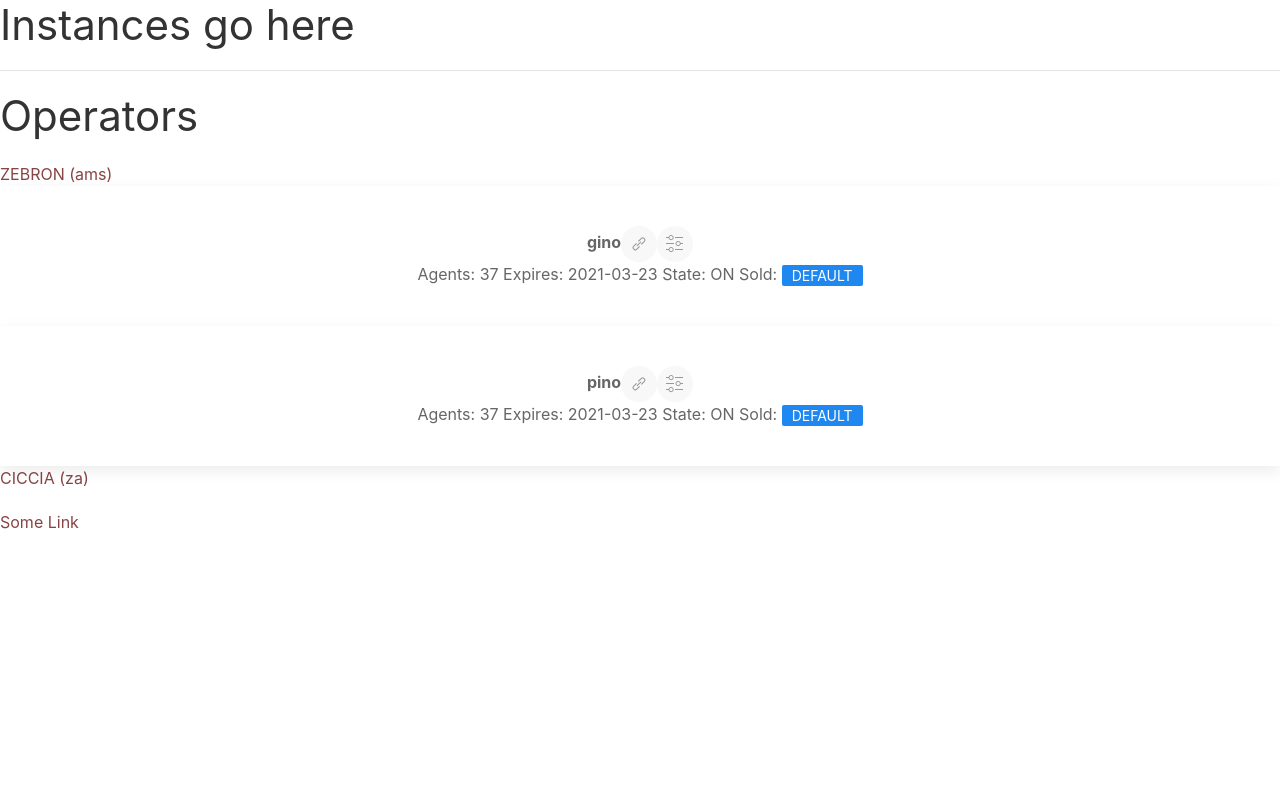
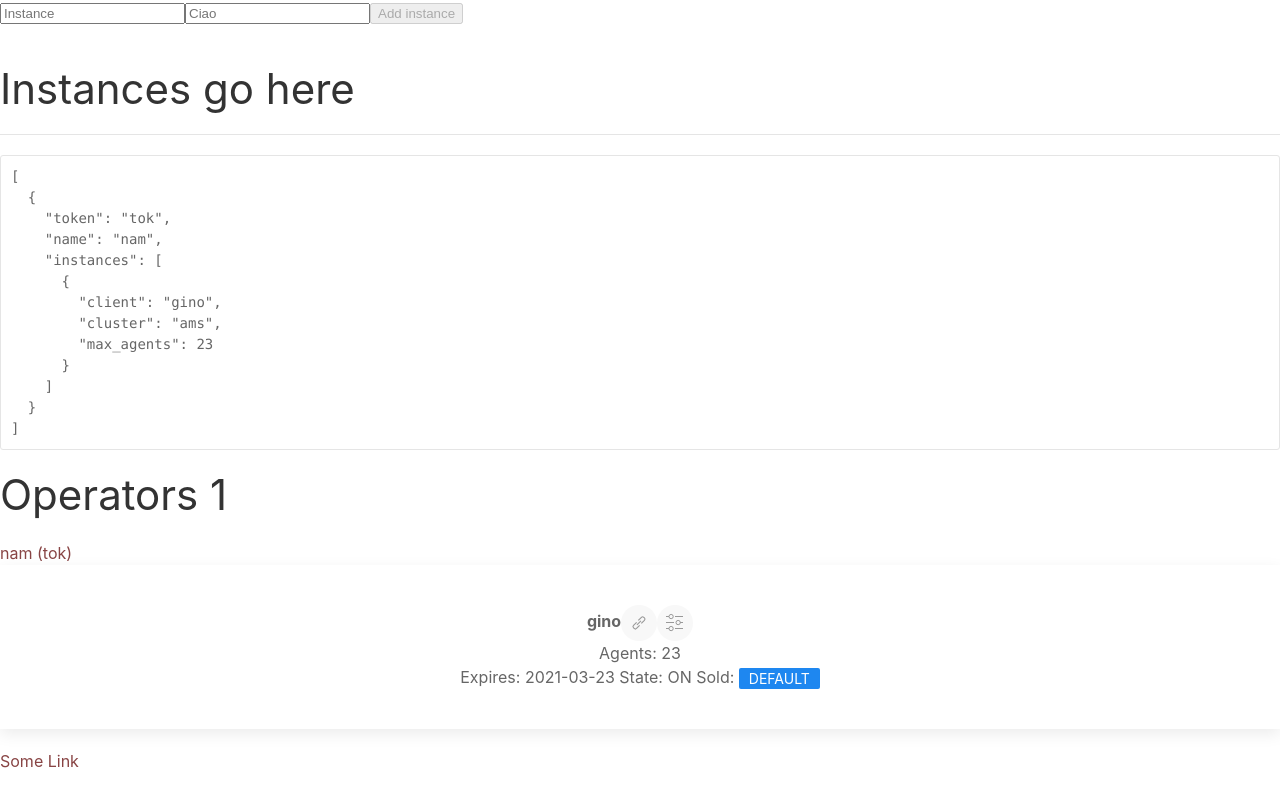
Before and after one commit to SimonaTedesco/spa-template, a Next.js app in the folder adminpanel/: page /instances in a window 1280 px wide. Built offline with nearby package versions, Linux system fonts and the light colour scheme.

Commit message:
Added redux -- for reading

```diff
--- /dev/null
+++ b/adminpanel/components/newinstance.tsx
@@ -0,0 +1,41 @@
+import * as React from "react";
+
+type Props = {
+  saveInstance: (article: IInstance | any) => void;
+};
+
+export const NewInstance: React.FC<Props> = ({ saveInstance }) => {
+  const [article, setArticle] = React.useState<IInstance | {}>();
+
+  const handleArticleData = (e: React.FormEvent<HTMLInputElement>) => {
+    setArticle({
+      ...article,
+      [e.currentTarget.id]: e.currentTarget.value,
+    });
+  };
+
+  const addNewArticle = (e: React.FormEvent) => {
+    e.preventDefault();
+    saveInstance(article);
+  };
+
+  return (
+    <form onSubmit={addNewArticle} className="Add-article">
+      <input
+        type="text"
+        id="title"
+        placeholder="Instance"
+        onChange={handleArticleData}
+      />
+      <input
+        type="text"
+        id="body"
+        placeholder="Ciao"
+        onChange={handleArticleData}
+      />
+      <button disabled={article === undefined ? true : false}>
+        Add instance
+      </button>
+    </form>
+  );
+};
--- a/adminpanel/components/operators.tsx
+++ b/adminpanel/components/operators.tsx
@@ -24,44 +24,49 @@ const data = [
   },
 ];
 
-function Instance(prop: { n: string }) {
+function Instance(prop: { instance: IInstance }) {
+  const i = prop.instance;
   return (
     <div>
       <div className="uk-card uk-card-default uk-card-body">
-        <b>{prop.n}</b>
+        <b>{i.client}</b>
         <a href="" className="uk-icon-button" uk-icon="link"></a>
         <a href="" className="uk-icon-button" uk-icon="settings"></a>
         <br />
-        Agents: 37 Expires: 2021-03-23 State: ON Sold:{" "}
+        Agents: {i.max_agents} <br />
+        Expires: 2021-03-23 State: ON Sold:{" "}
         <span className="uk-label">Default</span>
       </div>
     </div>
   );
 }
 
-function Operator(prop: { name: string; cluster: string }) {
+function Operator(prop: { op: Operator }) {
   return (
     <li>
       <a className="uk-accordion-title" href="#">
-        {prop.name} ({prop.cluster})
+        {prop.op.name} ({prop.op.token})
       </a>
       <div className="uk-accordion-content">
         <div className="uk-child-width-expand@s uk-text-center" uk-grid>
-          <Instance n="gino" />
-          <Instance n="pino" />
+          {prop.op.instances.map((i: IInstance) => (
+            <Instance instance={i} />
+          ))}
         </div>
       </div>
     </li>
   );
 }
 
-function Operators() {
+function Operators(prop: { ops: any[] }) {
+  const ops = prop.ops;
   return (
     <div>
-      <h1>Operators</h1>
+      <h1>Operators {ops.length}</h1>
       <ul uk-accordion="collapsible: false">
-        <Operator name="ZEBRON" cluster="ams" />
-        <Operator name="CICCIA" cluster="za" />
+        {ops.map((i: Operator) => (
+          <Operator op={i} />
+        ))}
       </ul>
     </div>
   );
--- a/adminpanel/pages/_app.tsx
+++ b/adminpanel/pages/_app.tsx
@@ -1,18 +1,31 @@
+import type { AppProps } from "next/app";
+import { createStore, applyMiddleware, Store } from "redux";
+import { Provider } from "react-redux";
+import thunk from "redux-thunk";
+
 import UIKit from "../components/uikit";
+import reducer from "../store/reducer";
 
 // Global scss
 import "../styles/uikit.scss";
-//import "../styles/global.scss";
 
-//import '../styles/globals.css'
+const store: Store<SystemState, InstanceAction> & {
+  dispatch: DispatchType;
+} = createStore(reducer, applyMiddleware(thunk));
 
-import type { AppProps } from "next/app";
+//const rootElement = document.getElementById("root")
+//render(
+//    <App />
+//  rootElement
+//)
 
 function MyApp({ Component, pageProps }: AppProps) {
   return (
-    <UIKit>
-      <Component {...pageProps} />
-    </UIKit>
+    <Provider store={store}>
+      <UIKit>
+        <Component {...pageProps} />
+      </UIKit>
+    </Provider>
   );
 }
 export default MyApp;
--- a/adminpanel/pages/instances.tsx
+++ b/adminpanel/pages/instances.tsx
@@ -1,13 +1,35 @@
+import * as React from "react";
+import { Dispatch } from "redux";
+import { useSelector, shallowEqual, useDispatch } from "react-redux";
 import type { NextPage } from "next";
+
 import Operators from "../components/operators";
+import { NewInstance } from "../components/newinstance";
+import { addArticle } from "../store/actionCreators";
 
 const Instances: NextPage = () => {
+  const dispatch: Dispatch<any> = useDispatch();
+
+  const saveInstance = React.useCallback(
+    (article: IInstance) => dispatch(addArticle(article)),
+    [dispatch]
+  );
+
+  const operators: Operator[] = useSelector(
+    (state: SystemState) => state.operators,
+    shallowEqual
+  );
+
   return (
     <div>
+      <NewInstance saveInstance={saveInstance} />
+
       <h1>Instances go here</h1>
       <hr />
 
-      <Operators />
+      <pre>{JSON.stringify(operators, null, 2)}</pre>
+
+      <Operators ops={operators} />
 
       <a href="#">Some Link</a>
     </div>
--- /dev/null
+++ b/adminpanel/store/actionCreators.ts
@@ -0,0 +1,18 @@
+import * as actionTypes from "./actionTypes";
+
+export function addArticle(article: IInstance) {
+  const action: InstanceAction = {
+    type: actionTypes.ADD_INSTANCE,
+    instance: article,
+  };
+
+  return simulateHttpRequest(action);
+}
+
+export function simulateHttpRequest(action: InstanceAction) {
+  return (dispatch: DispatchType) => {
+    setTimeout(() => {
+      dispatch(action);
+    }, 500);
+  };
+}
--- /dev/null
+++ b/adminpanel/store/actionTypes.ts
@@ -0,0 +1 @@
+export const ADD_INSTANCE = "ADD_INSTANCE";
--- /dev/null
+++ b/adminpanel/store/reducer.ts
@@ -0,0 +1,33 @@
+import * as actionTypes from "./actionTypes";
+
+const initialState: SystemState = {
+  operators: [
+    {
+      token: "tok",
+      name: "nam",
+      instances: [
+        {
+          client: "gino",
+          cluster: "ams",
+          max_agents: 23,
+        },
+      ],
+    },
+  ],
+};
+
+const reducer = (
+  state: SystemState = initialState,
+  action: InstanceAction
+): SystemState => {
+  switch (action.type) {
+    case actionTypes.ADD_INSTANCE:
+      return {
+        ...state,
+        //operators.instance: state.articles.concat(action.instance),
+      };
+  }
+  return state;
+};
+
+export default reducer;
```
Also changed, not shown: adminpanel/package.json (+7 -1 lines), adminpanel/type.d.ts (added, +46 -0 lines), 1 other file (tests, documents, lock files or other folders).
